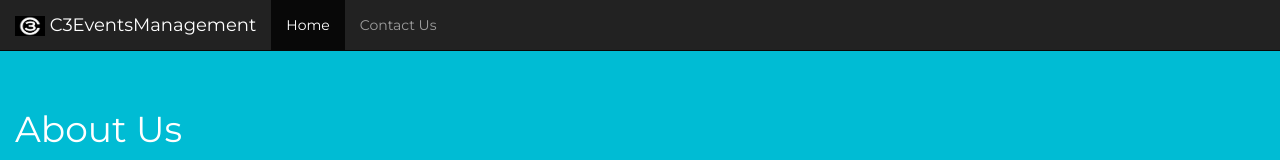
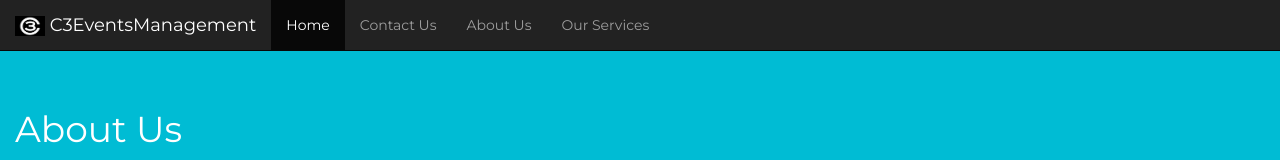
Before and after one commit to hpissei/c3events, a plain HTML site: page about.html in a window 1280 px wide. Shown: the top 160 px of the page. Drawn offline with nearby package versions, Linux system fonts and the light colour scheme.

Commit message:
about and services nav links added

```diff
--- a/about.html
+++ b/about.html
@@ -43,6 +43,8 @@
                     <ul class="nav navbar-nav">
                         <li class="active"><a href="index.html">Home</a></li>
                         <li><a href="contact.html">Contact Us</a></li>
+                        <li><a href="about.html">About Us</a></li>
+                        <li><a href="services.html">Our Services</a></li>
                     </ul>
                 </div>
             </div>
```
Also changed, not shown: contact.html (+2 -0 lines), events.html (+2 -0 lines), services.html (+2 -0 lines).
